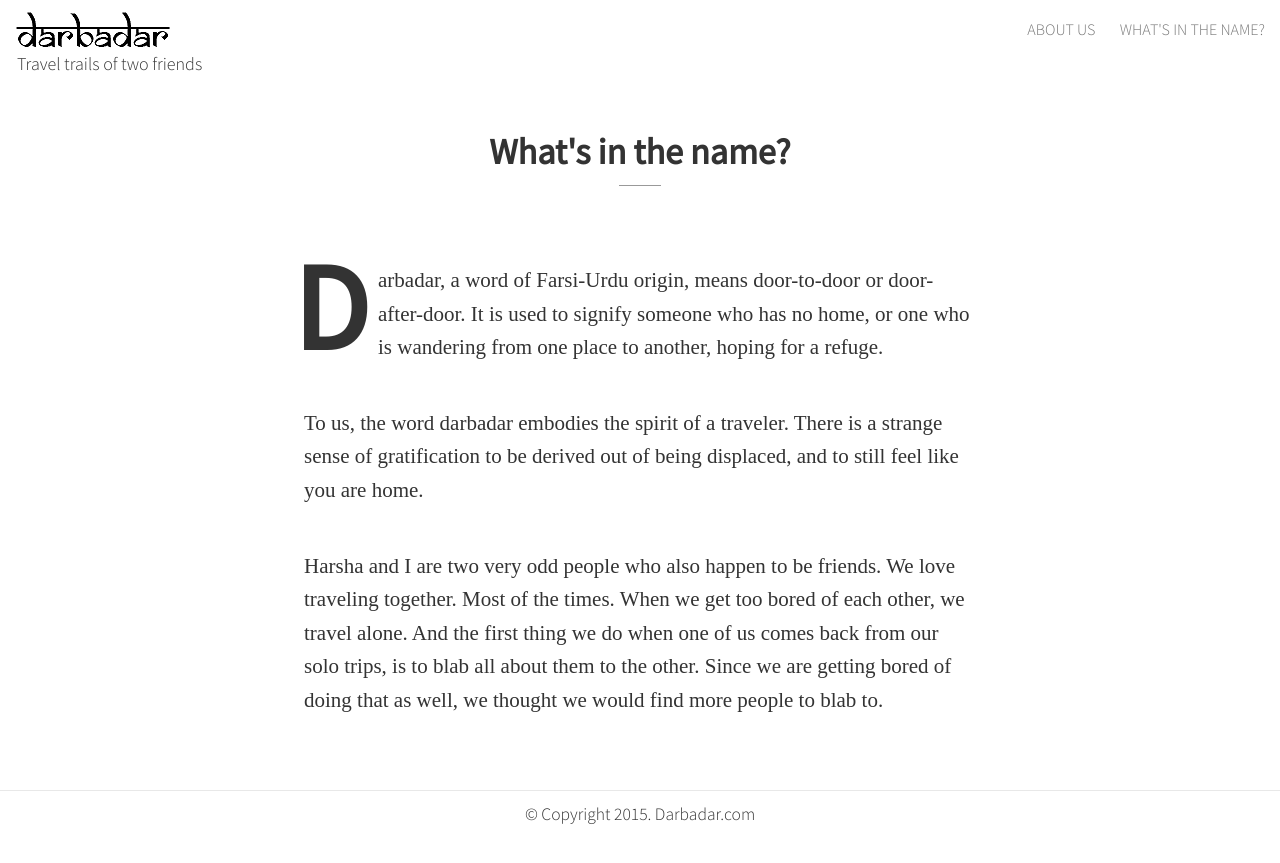
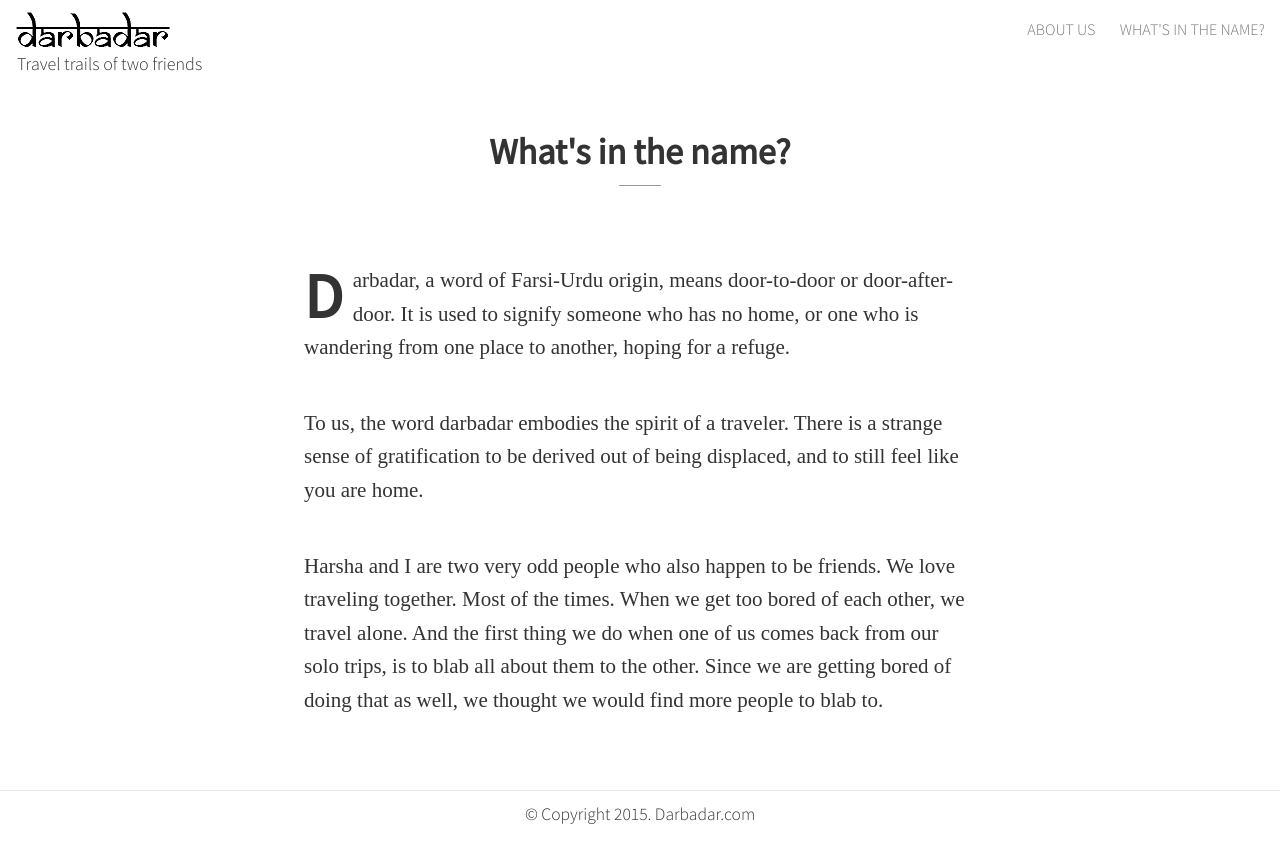
Before and after one commit to harshac/darbadar, a Jekyll site: the page built from darbadar.md, in a window 1280 px wide. Shown: the top 863 px of the page. Built offline with Jekyll 4.4.1, drawn with Linux system fonts in a browser that asks for light colours; some web fonts are replaced.

Commit message:
Minor changes in dropcap

```diff
--- a/_sass/_layout.scss
+++ b/_sass/_layout.scss
@@ -342,7 +342,6 @@
             float: left;
             font-family: $base-font-family;
             font-size: $base-font-size * 3;
-            initial-letter: 3;
             font-weight: 800;
             line-height: 1;
             padding: 0 10px 0 0;
```
